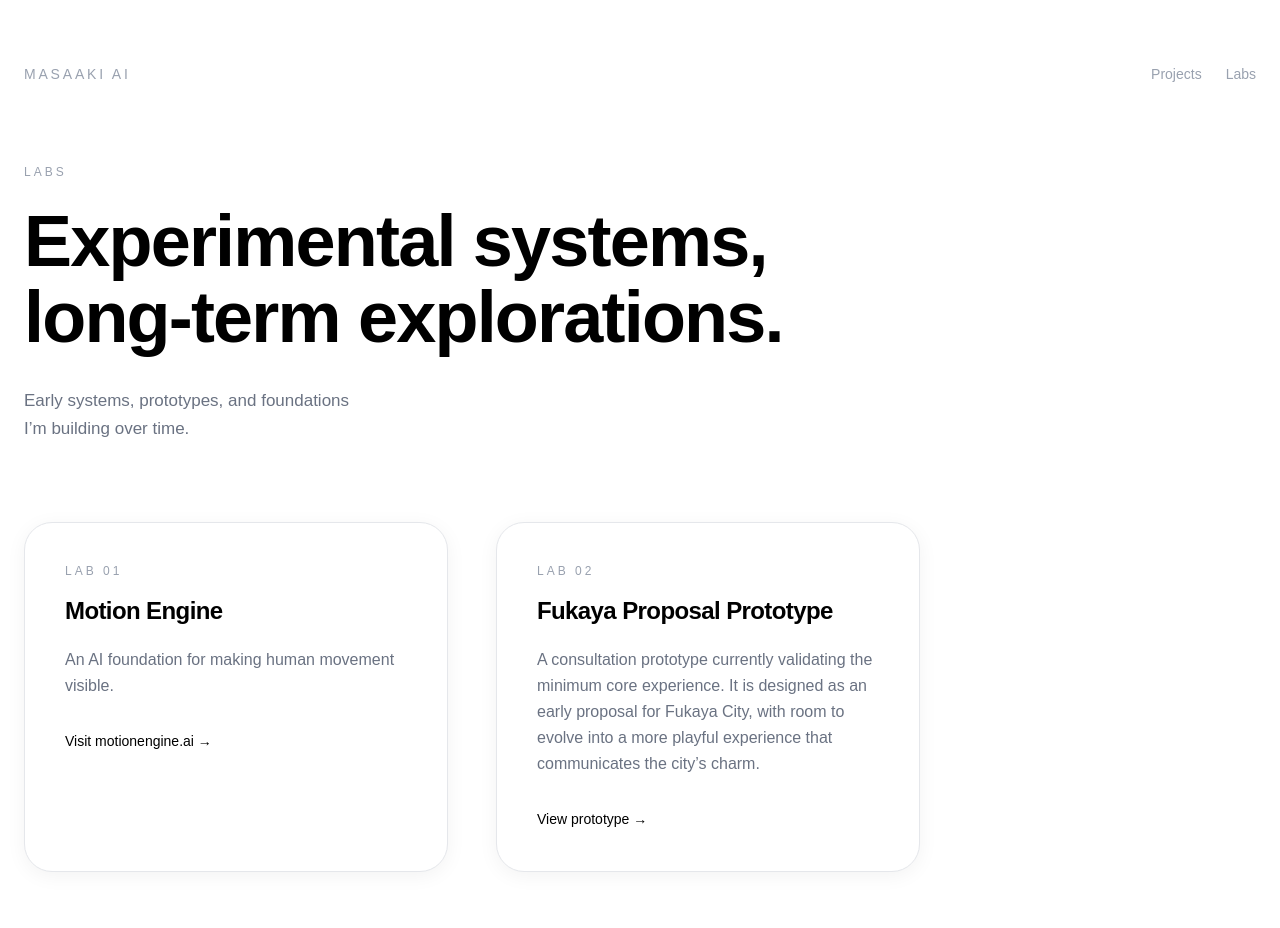
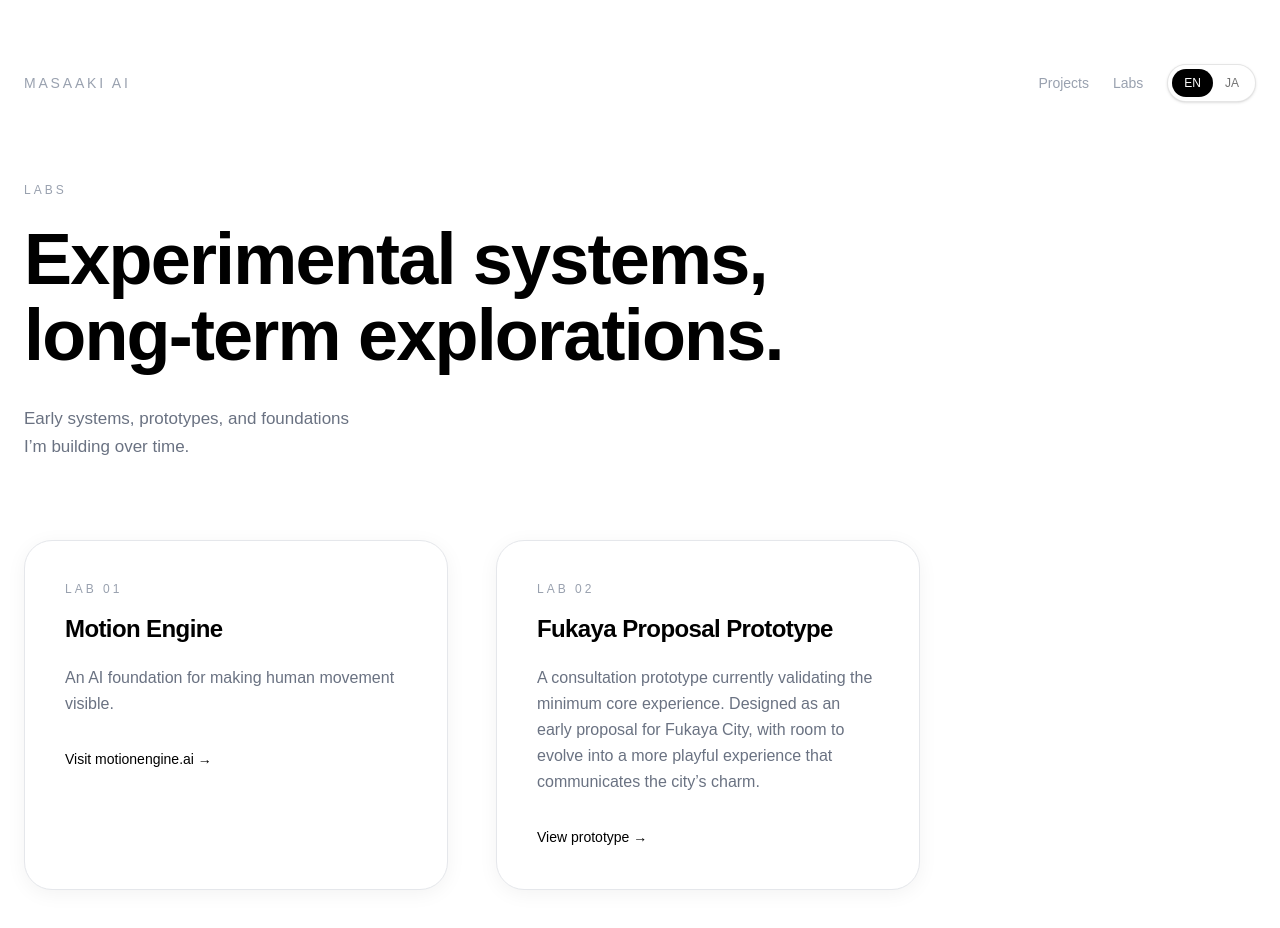
Before and after one commit to masaakisakamoto/masaaki-ai, a Next.js app: page /labs in a window 1280 px wide. Shown: the top 928 px of the page. Built offline with nearby package versions, Linux system fonts and the light colour scheme.

Commit message:
labs: add locale toggle with search params

```diff
--- a/app/labs/page.tsx
+++ b/app/labs/page.tsx
@@ -1,62 +1,140 @@
+"use client";
+
 import Link from "next/link";
+import { useSearchParams } from "next/navigation";
+
+const copy = {
+  en: {
+    site: "MASAAKI AI",
+    projects: "Projects",
+    labs: "Labs",
+
+    eyebrow: "Labs",
+    title1: "Experimental systems,",
+    title2: "long-term explorations.",
+    body1: "Early systems, prototypes, and foundations",
+    body2: "I’m building over time.",
+
+    lab01: "Lab 01",
+    lab01Title: "Motion Engine",
+    lab01Body: "An AI foundation for making human movement visible.",
+    lab01Link: "Visit motionengine.ai →",
+
+    lab02: "Lab 02",
+    lab02Title: "Fukaya Proposal Prototype",
+    lab02Body:
+      "A consultation prototype currently validating the minimum core experience. Designed as an early proposal for Fukaya City, with room to evolve into a more playful experience that communicates the city’s charm.",
+    lab02Link: "View prototype →",
+
+    toggleEn: "EN",
+    toggleJa: "JA",
+  },
+  ja: {
+    site: "MASAAKI AI",
+    projects: "Projects",
+    labs: "Labs",
+
+    eyebrow: "Labs",
+    title1: "Experimental systems,",
+    title2: "long-term explorations.",
+    body1: "Early systems, prototypes, and foundations",
+    body2: "I’m building over time.",
+
+    lab01: "Lab 01",
+    lab01Title: "Motion Engine",
+    lab01Body: "人の動きを見える化していくためのAI基盤です。",
+    lab01Link: "motionengine.aiを見る →",
+
+    lab02: "Lab 02",
+    lab02Title: "深谷市 提案プロトタイプ",
+    lab02Body:
+      "これは相談用のプロトタイプです。現在は体験の核となる最小構成で検証しています。今後は、深谷市の魅力をより楽しく伝えられる体験へ発展させることを想定しています。",
+    lab02Link: "プロトタイプを見る →",
+
+    toggleEn: "EN",
+    toggleJa: "JA",
+  },
+} as const;
 
 export default function LabsPage() {
+  const searchParams = useSearchParams();
+  const lang = searchParams.get("lang") === "ja" ? "ja" : "en";
+  const t = copy[lang];
+
   return (
     <main className="min-h-screen bg-white text-black px-6 py-16">
-
-      {/* Header */}
       <div className="flex justify-between items-center text-sm text-gray-400">
         <Link
           href="/"
           className="uppercase tracking-[0.2em] transition hover:text-black"
         >
-          MASAAKI AI
+          {t.site}
         </Link>
 
         <div className="flex items-center gap-6">
           <Link href="/projects" className="hover:text-black transition">
-            Projects
+            {t.projects}
           </Link>
-          <Link href="/labs" className="hover:text-black transition">
-            Labs
+
+          <Link href={`/labs?lang=${lang}`} className="hover:text-black transition">
+            {t.labs}
           </Link>
+
+          <div className="inline-flex rounded-full border border-black/10 bg-white p-1 shadow-sm">
+            <Link
+              href="/labs?lang=en"
+              className={`rounded-full px-3 py-1.5 text-xs font-medium transition ${
+                lang === "en"
+                  ? "bg-black text-white"
+                  : "text-neutral-500 hover:text-black"
+              }`}
+            >
+              {t.toggleEn}
+            </Link>
+            <Link
+              href="/labs?lang=ja"
+              className={`rounded-full px-3 py-1.5 text-xs font-medium transition ${
+                lang === "ja"
+                  ? "bg-black text-white"
+                  : "text-neutral-500 hover:text-black"
+              }`}
+            >
+              {t.toggleJa}
+            </Link>
+          </div>
         </div>
       </div>
 
-      {/* Hero */}
       <section className="mt-20 max-w-4xl">
         <p className="text-xs uppercase tracking-[0.25em] text-gray-400">
-          Labs
+          {t.eyebrow}
         </p>
 
         <h1 className="mt-6 text-[52px] md:text-[72px] font-semibold leading-[1.05] tracking-tight">
-          Experimental systems,
+          {t.title1}
           <br />
-          long-term explorations.
+          {t.title2}
         </h1>
 
         <p className="mt-8 text-[17px] text-gray-500 max-w-xl leading-relaxed">
-          Early systems, prototypes, and foundations
+          {t.body1}
           <br />
-          I’m building over time.
+          {t.body2}
         </p>
       </section>
 
-      {/* Cards */}
       <section className="mt-20 grid md:grid-cols-2 gap-12 max-w-4xl">
-
-        {/* Card 1 */}
         <div className="rounded-[28px] border border-gray-200 p-10 bg-white shadow-[0_4px_20px_rgba(0,0,0,0.05)] hover:shadow-[0_10px_30px_rgba(0,0,0,0.08)] transition duration-300">
           <p className="text-xs uppercase tracking-[0.25em] text-gray-400">
-            Lab 01
+            {t.lab01}
           </p>
 
           <h2 className="mt-4 text-2xl font-semibold tracking-tight">
-            Motion Engine
+            {t.lab01Title}
           </h2>
 
           <p className="mt-5 text-gray-500 leading-relaxed">
-            An AI foundation for making human movement visible.
+            {t.lab01Body}
           </p>
 
           <a
@@ -65,24 +143,21 @@ export default function LabsPage() {
             rel="noopener noreferrer"
             className="mt-8 inline-block text-sm text-black hover:opacity-60"
           >
-            Visit motionengine.ai →
+            {t.lab01Link}
           </a>
         </div>
 
-        {/* Card 2 */}
         <div className="rounded-[28px] border border-gray-200 p-10 bg-white shadow-[0_4px_20px_rgba(0,0,0,0.05)] hover:shadow-[0_10px_30px_rgba(0,0,0,0.08)] transition duration-300">
           <p className="text-xs uppercase tracking-[0.25em] text-gray-400">
-            Lab 02
+            {t.lab02}
           </p>
 
           <h2 className="mt-4 text-2xl font-semibold tracking-tight">
-            Fukaya Proposal Prototype
+            {t.lab02Title}
           </h2>
 
           <p className="mt-5 text-gray-500 leading-relaxed">
-            A consultation prototype currently validating the minimum core experience.
-            It is designed as an early proposal for Fukaya City, with room to evolve into
-            a more playful experience that communicates the city’s charm.
+            {t.lab02Body}
           </p>
 
           <a
@@ -91,10 +166,9 @@ export default function LabsPage() {
             rel="noopener noreferrer"
             className="mt-8 inline-block text-sm text-black hover:opacity-60"
           >
-            View prototype →
+            {t.lab02Link}
           </a>
         </div>
-
       </section>
     </main>
   );
```
